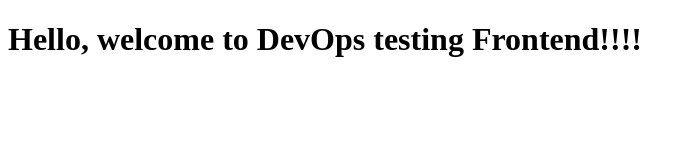
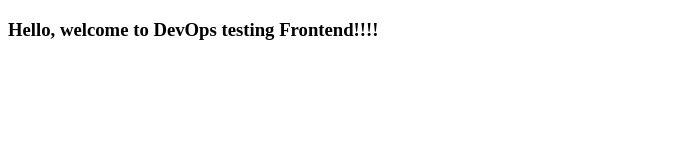
Before and after one commit to desainiravp/multiapp, a plain HTML site: page frontend/index.html in a window 1280 px wide. Shown: the whole page, without its empty margins (0-694 px from the left). Drawn offline with Linux system fonts and the light colour scheme.

Commit message:
Update index.html

```diff
--- a/frontend/index.html
+++ b/frontend/index.html
@@ -6,7 +6,7 @@
     <title>Multiapp</title>
 </head>
 <body>
-    <h1>Hello, welcome to DevOps testing Frontend!!!!</h1>
+    <h3>Hello, welcome to DevOps testing Frontend!!!!</h3>
     <!-- Add your frontend content here -->
 </body>
 </html>
```
